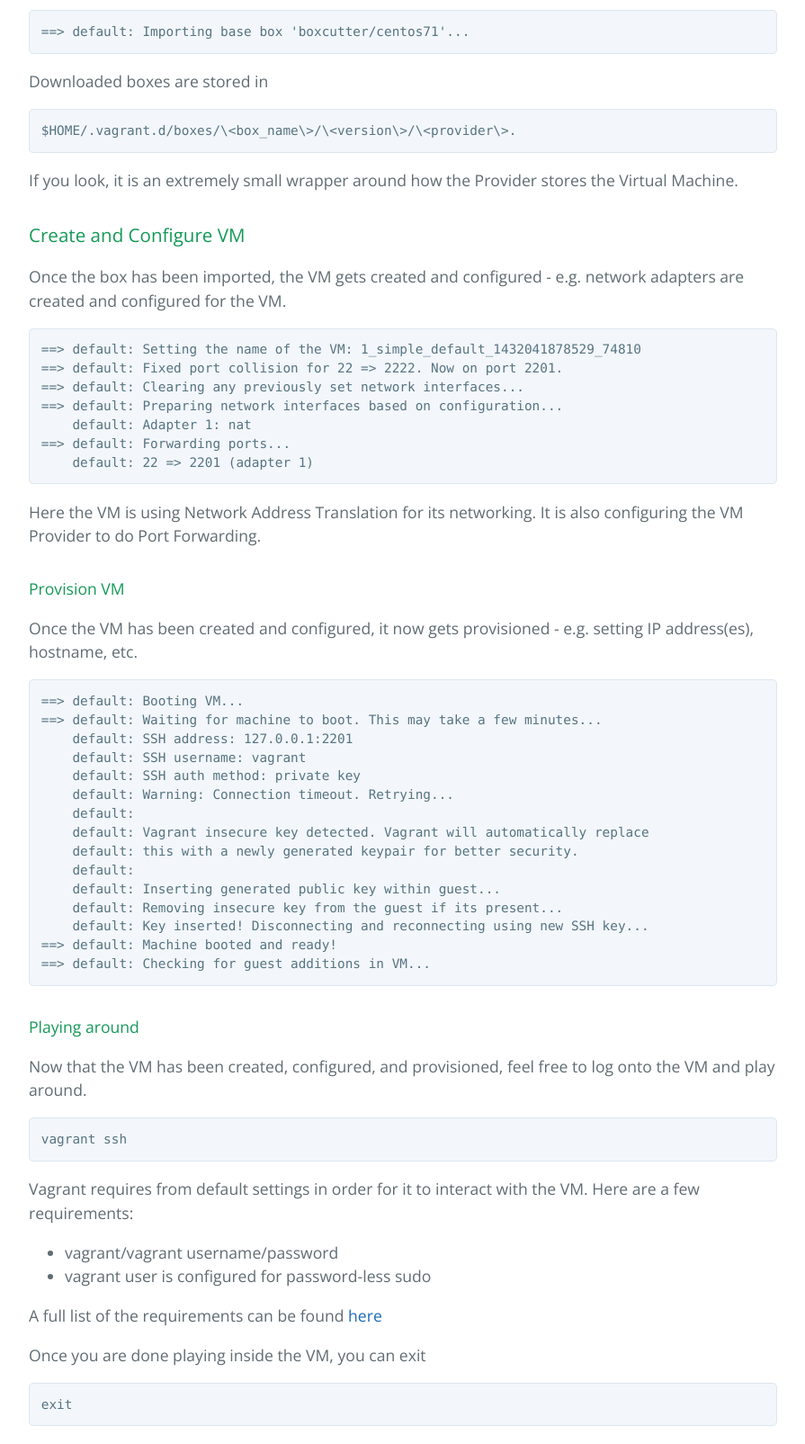
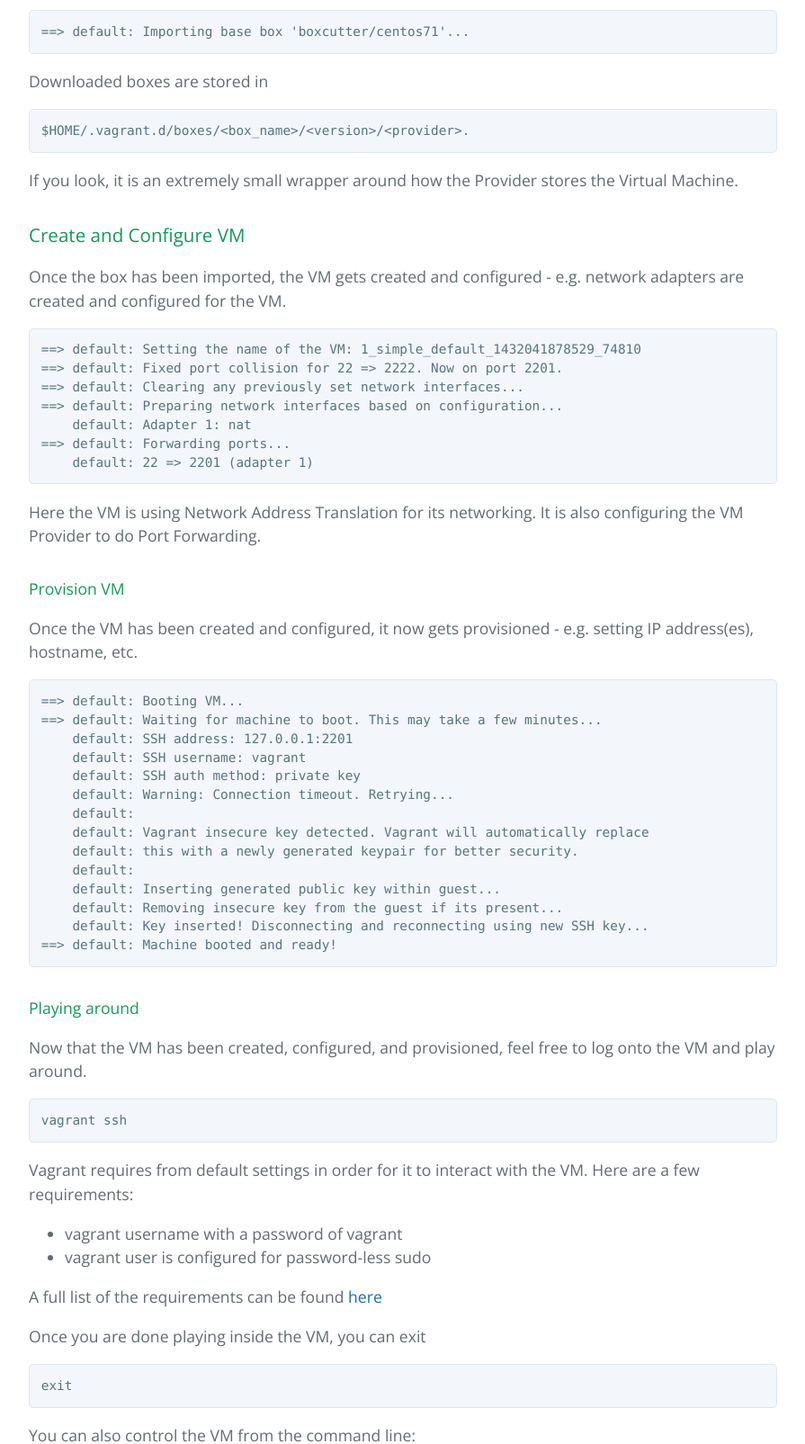
Before and after one commit to 4BitBen/vagrant-examples, a plain HTML site: page index.html in a window 1280 px wide. Shown: the part 3740-5345 px from the top of the page at 90% size, without its empty margins (192-1087 px from the left). Drawn offline with nearby package versions, Linux system fonts and the light colour scheme.

```diff
--- a/index.html
+++ b/index.html
@@ -169,7 +169,7 @@ end
 
 <p>Downloaded boxes are stored in </p>
 
-<pre><code>$HOME/.vagrant.d/boxes/\&lt;box_name\&gt;/\&lt;version\&gt;/\&lt;provider\&gt;.
+<pre><code>$HOME/.vagrant.d/boxes/&lt;box_name&gt;/&lt;version&gt;/&lt;provider&gt;.
 </code></pre>
 
 <p>If you look, it is an extremely small wrapper around how the Provider stores the Virtual Machine.</p>
@@ -209,7 +209,6 @@ end
     default: Removing insecure key from the guest if its present...
     default: Key inserted! Disconnecting and reconnecting using new SSH key...
 ==&gt; default: Machine booted and ready!
-==&gt; default: Checking for guest additions in VM...
 </code></pre>
 
 <h4>
@@ -223,7 +222,7 @@ end
 <p>Vagrant requires from default settings in order for it to interact with the VM. Here are a few requirements:</p>
 
 <ul>
-<li>vagrant/vagrant username/password</li>
+<li>vagrant username with a password of vagrant</li>
 <li>vagrant user is configured for password-less sudo</li>
 </ul>
 
```
Also changed, not shown: params.json (+1 -1 lines).
